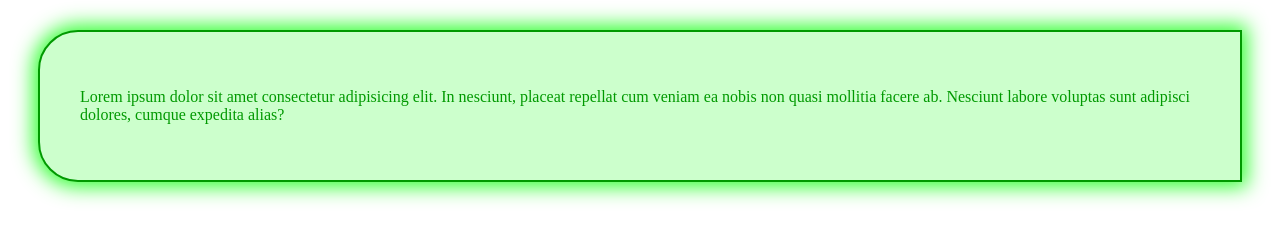
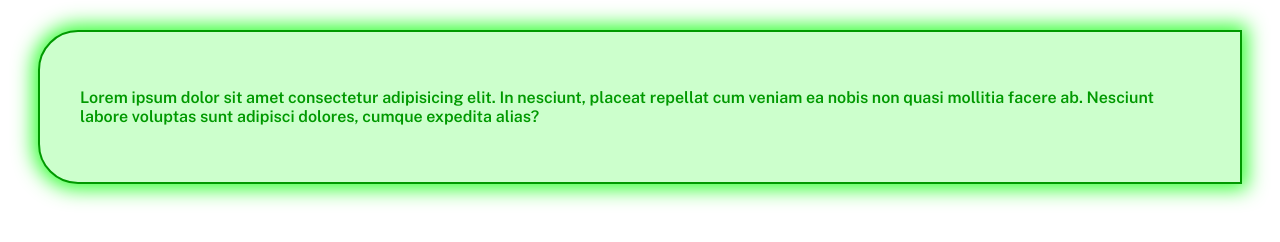
Before and after one commit to ankitakangane/icp-8-assignment-14, a plain HTML site: page index.html in a window 1280 px wide. Drawn offline with nearby package versions, Linux system fonts and the light colour scheme.

Commit message:
added a custom google font

```diff
--- a/index.html
+++ b/index.html
@@ -5,6 +5,7 @@
     <meta name="viewport" content="width=device-width, initial-scale=1.0">
     <title>Document</title>
     <style>
+        @import url('https://fonts.googleapis.com/css2?family=Public+Sans:ital,wght@0,100..900;1,100..900&display=swap');
         .first{
             background-color: #ccffcc;
             color:#009900;
@@ -13,6 +14,9 @@
             margin:30px;
             border-radius: 40px 0 0 40px;
             box-shadow: 0 0 20px 5px #33ff33;
+            font-family: "Public Sans", sans-serif;
+            font-weight:600;
+
         }
         .first:hover{
             background-color: #ff99ff;
```
